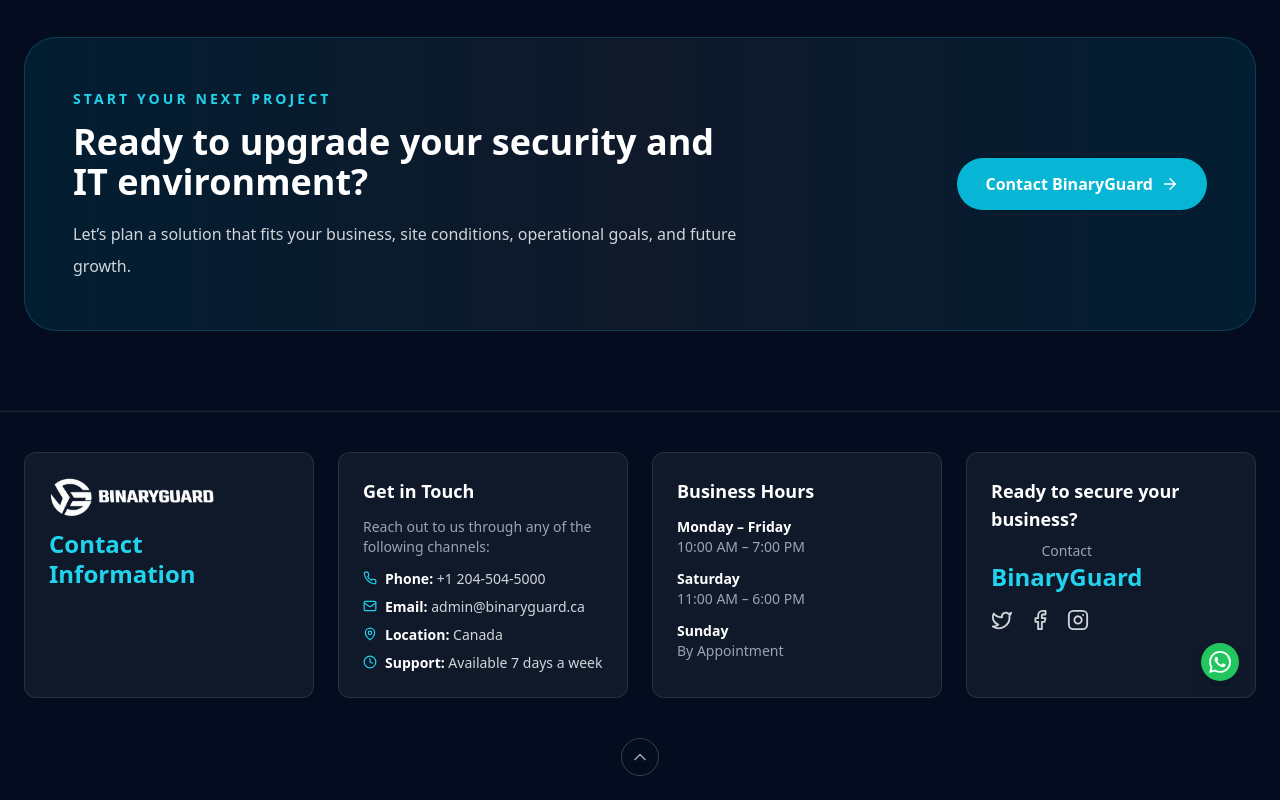
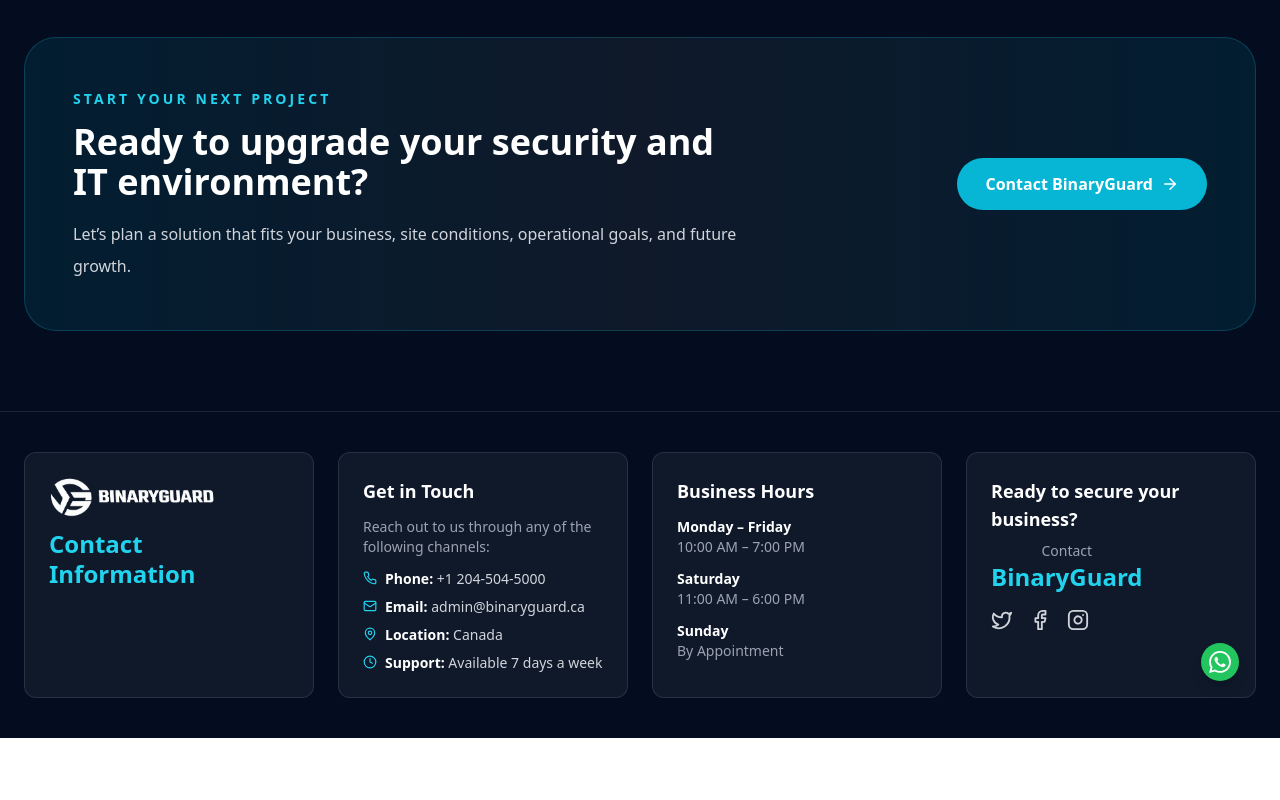
Before and after one commit to BinaryGuard26/binaryguard.ca, a React (Vite) app: page / in a window 1280 px wide. Shown: the part 4551-5351 px from the top of the page. After the commit the page ends 5289 px from the top, so only its background shows below. Built offline with nearby package versions, Linux system fonts and the light colour scheme.

Commit message:
Update Footer.tsx

```diff
--- a/src/components/Footer.tsx
+++ b/src/components/Footer.tsx
@@ -1,3 +1,4 @@
+import { useEffect, useState } from 'react';
 import { Twitter, Facebook, Instagram, ChevronUp, Phone, Mail, MapPin, Clock } from 'lucide-react';
 
 type Page = 'home' | 'about' | 'services' | 'products' | 'contact' | 'solutions';
@@ -7,6 +8,20 @@ interface FooterProps {
 }
 
 export default function Footer({ onNavigate }: FooterProps) {
+  const [showScrollTop, setShowScrollTop] = useState(false);
+
+  useEffect(() => {
+    const handleScroll = () => {
+      const heroThreshold = window.innerHeight * 0.9;
+      setShowScrollTop(window.scrollY > heroThreshold);
+    };
+
+    handleScroll();
+    window.addEventListener('scroll', handleScroll, { passive: true });
+
+    return () => window.removeEventListener('scroll', handleScroll);
+  }, []);
+
   const scrollToTop = () => window.scrollTo({ top: 0, behavior: 'smooth' });
 
   return (
@@ -98,15 +113,15 @@ export default function Footer({ onNavigate }: FooterProps) {
         </div>
       </div>
 
-      <div className="flex justify-center pb-6">
+      {showScrollTop && (
         <button
           onClick={scrollToTop}
-          className="border border-white/20 rounded-full p-2 text-white/60 hover:text-white hover:border-white/50 transition-all"
+          className="fixed left-1/2 -translate-x-1/2 bottom-6 z-50 border border-white/20 rounded-full p-3 text-white/70 bg-[#061327]/85 backdrop-blur-md shadow-lg hover:text-white hover:border-cyan-400/50 hover:bg-[#0a1830]/90 transition-all"
           aria-label="Scroll to top"
         >
           <ChevronUp size={20} />
         </button>
-      </div>
+      )}
     </footer>
   );
 }
```
